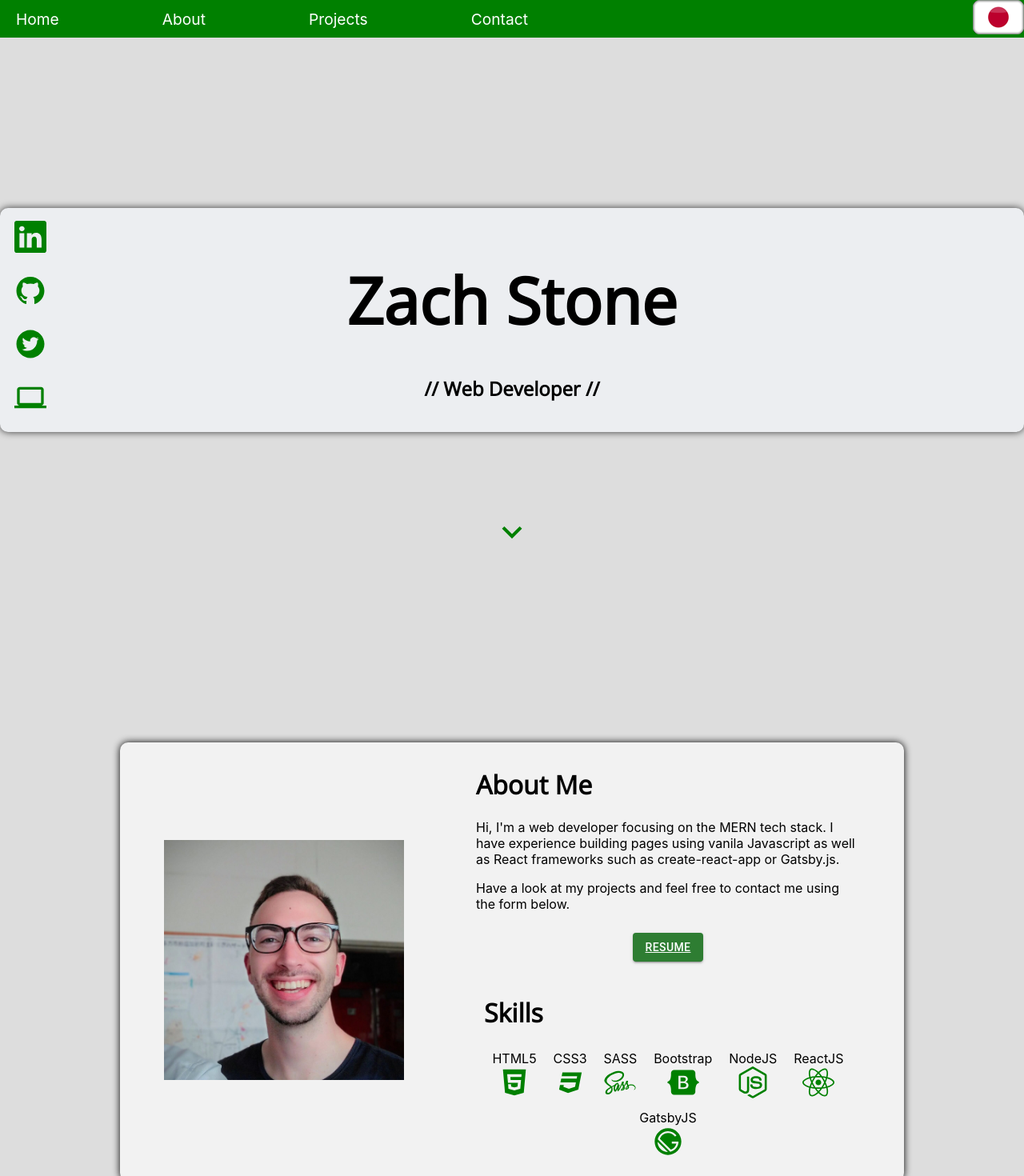
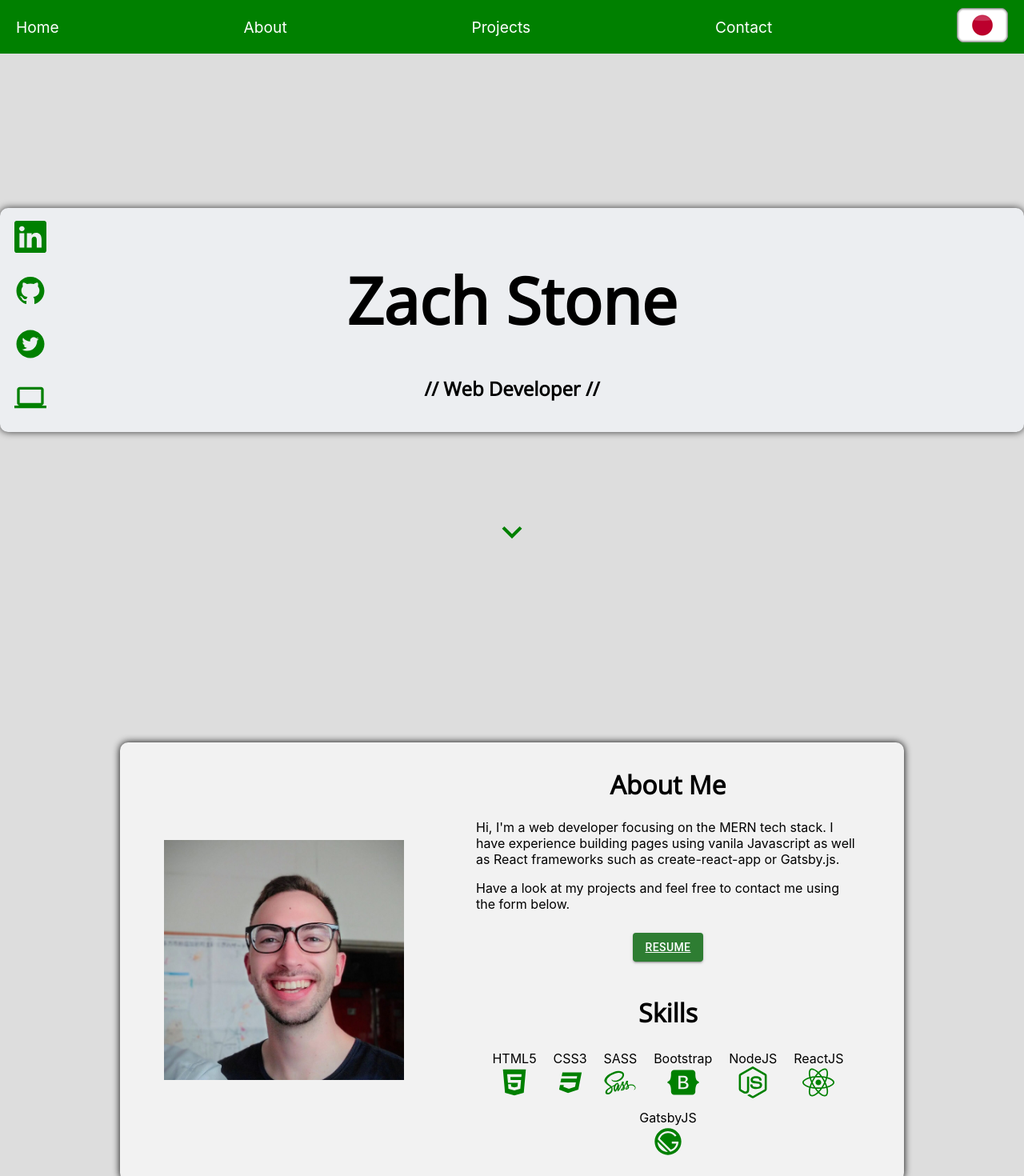
Before and after one commit to CliffordMorin/react-portfolio-1, a React (Create React App) app: page / in a window 1280 px wide. Shown: the top 1470 px of the page at 80% size. Built offline with nearby package versions, Linux system fonts and the light colour scheme.

Commit message:
nav and bio

```diff
--- a/src/Components/About/About.js
+++ b/src/Components/About/About.js
@@ -33,7 +33,13 @@ const About = (props) => {
         <img className="zach-img" src={zach} alt="zach" loading="lazy" />
       </div>
       <div className="about-right">
-        <h1>{content.title}</h1>
+        <h1
+          style={{
+            textAlign: "center",
+          }}
+        >
+          {content.title}
+        </h1>
         <p>{content.description}</p>
         <p>{content.diesciption2}</p>
         <div className="resume-div">
--- a/src/Components/Navbar/Navbar.css
+++ b/src/Components/Navbar/Navbar.css
@@ -11,7 +11,7 @@ nav {
 }
 
 .navbar-container {
-  width: 50%;
+  width: 100%;
   height: fit-content;
   display: flex;
   flex-wrap: wrap;
@@ -20,6 +20,7 @@ nav {
   flex-direction: row;
   padding: 10px;
   padding-left: 20px;
+  padding-right: 20px;
 }
 
 @media (max-width: 768px) {
--- a/src/Components/Navbar/Navbar.js
+++ b/src/Components/Navbar/Navbar.js
@@ -58,7 +58,6 @@ const Navbar = (props) => {
           {" "}
           {content.menu[3][0]}{" "}
         </a>
-      </div>
         <div className="flag-div nav-button">
           {props.language === "English" ? (
             <div className="flag-div">
@@ -80,6 +79,7 @@ const Navbar = (props) => {
             </div>
           )}
         </div>
+      </div>
     </nav>
   );
 };
--- a/src/Components/UI/Skills.css
+++ b/src/Components/UI/Skills.css
@@ -6,6 +6,10 @@
   justify-content: space-around;
   align-items: left;
   padding: 10px;
+}
+
+.skills-title {
+  text-align: center;
 }
 
 .skills-icon {
```
Lines whose indentation alone changed are shown as unchanged.
